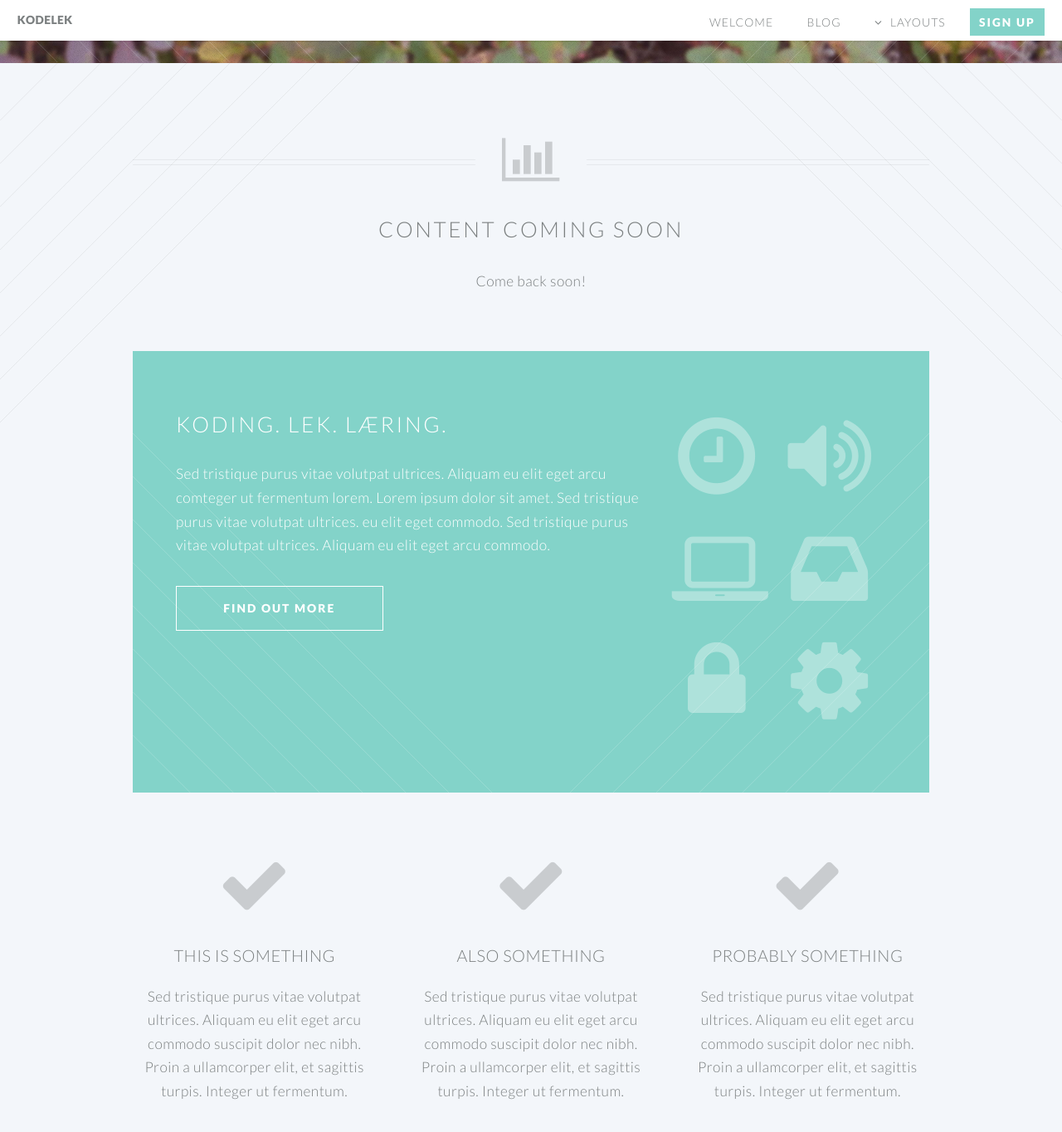
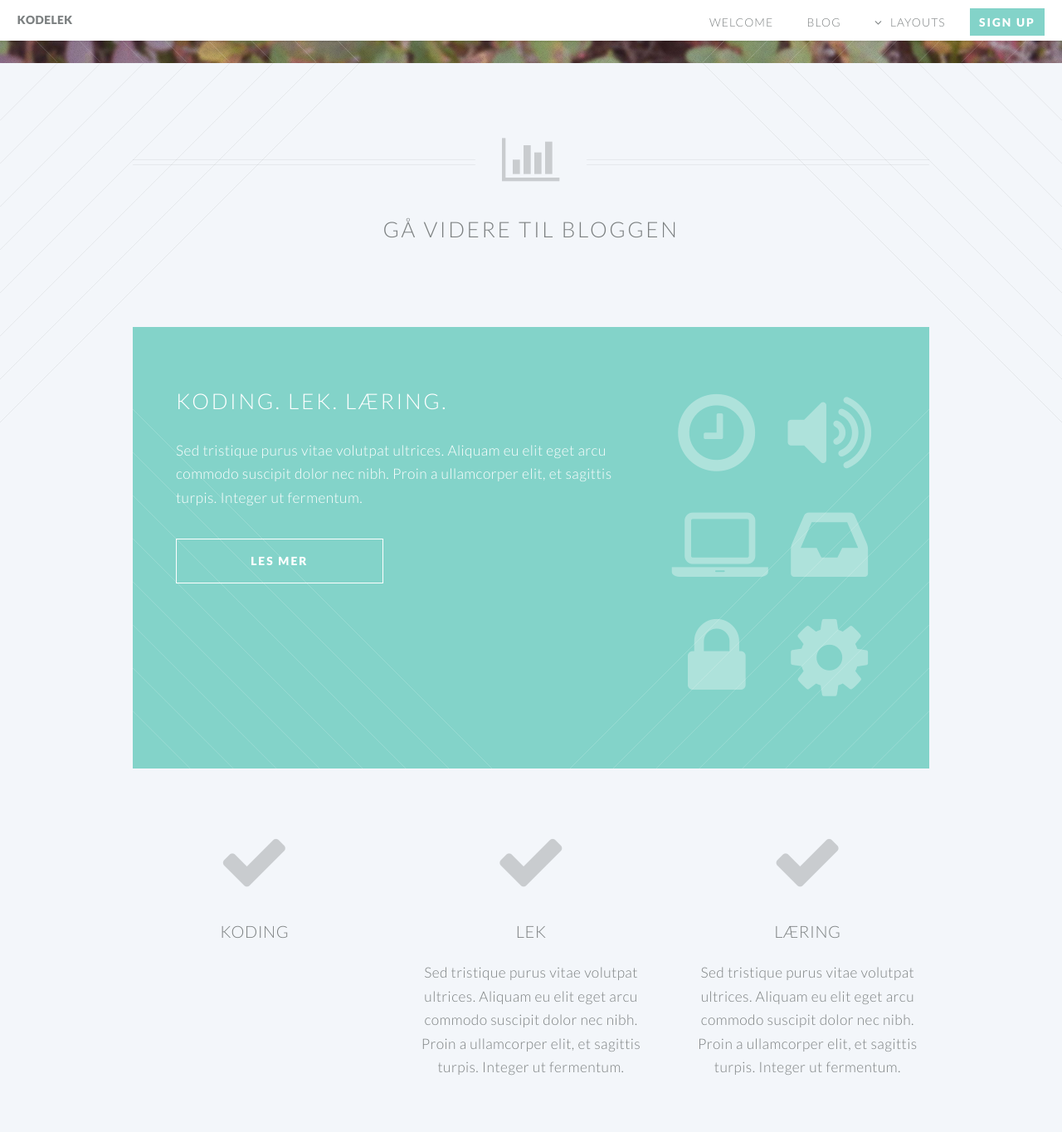
Before and after one commit to kodelek/kodelek.github.io, a Jekyll site: the page built from index.html, in a window 1280 px wide and 1400 px high, scrolled down 496 px. Shown: the top 1364 px of the window at 83% size. Built offline with Jekyll 4.4.1, drawn with Linux system fonts in a browser that asks for light colours; some of the changed text lies outside the part shown.

Commit message:
Update headings

```diff
--- a/_includes/banner.html
+++ b/_includes/banner.html
@@ -18,7 +18,7 @@
         <br />
         <footer>
             <ul class="buttons vertical">
-                <li><a href="#main" class="button fit scrolly">Tell Me More</a></li>
+                <li><a href="#main" class="button fit scrolly">Les mer</a></li>
             </ul>
         </footer>
     </div>
--- a/index.html
+++ b/index.html
@@ -6,9 +6,9 @@ layout: landing-page
 
 				<header class="special container">
 					<span class="icon fa-bar-chart-o"></span>
-					<h2>Content coming soon</h2>
+					<h2>Gå videre til bloggen</h2><!-- link! -->
 					<br />
-					<p>Come back soon!</p>
+					<p></p>
 				</header>
 
 				<!-- One -->
@@ -19,10 +19,10 @@ layout: landing-page
 								<header>
 								<h2>Koding. Lek. Læring.</h2>
 								</header>
-								<p>Sed tristique purus vitae volutpat ultrices. Aliquam eu elit eget arcu comteger ut fermentum lorem. Lorem ipsum dolor sit amet. Sed tristique purus vitae volutpat ultrices. eu elit eget commodo. Sed tristique purus vitae volutpat ultrices. Aliquam eu elit eget arcu commodo.</p>
+								<p>Sed tristique purus vitae volutpat ultrices. Aliquam eu elit eget arcu commodo suscipit dolor nec nibh. Proin a ullamcorper elit, et sagittis turpis. Integer ut fermentum.</p>
 								<footer>
 									<ul class="buttons">
-										<li><a href="#" class="button">Find Out More</a></li>
+										<li><a href="#" class="button">Les mer</a></li>
 									</ul>
 								</footer>
 
@@ -50,9 +50,10 @@ layout: landing-page
 								<section>
 									<span class="icon featured fa-check"></span>
 									<header>
-										<h3>This is Something</h3>
+										<h3>Koding</h3>
 									</header>
-									<p>Sed tristique purus vitae volutpat ultrices. Aliquam eu elit eget arcu commodo suscipit dolor nec nibh. Proin a ullamcorper elit, et sagittis turpis. Integer ut fermentum.</p>
+									<p>
+                  </p>
 								</section>
 
 							</div>
@@ -61,7 +62,7 @@ layout: landing-page
 								<section>
 									<span class="icon featured fa-check"></span>
 									<header>
-										<h3>Also Something</h3>
+										<h3>Lek</h3>
 									</header>
 									<p>Sed tristique purus vitae volutpat ultrices. Aliquam eu elit eget arcu commodo suscipit dolor nec nibh. Proin a ullamcorper elit, et sagittis turpis. Integer ut fermentum.</p>
 								</section>
@@ -70,7 +71,7 @@ layout: landing-page
 								<section>
 									<span class="icon featured fa-check"></span>
 									<header>
-										<h3>Probably Something</h3>
+										<h3>Læring</h3>
 									</header>
 									<p>Sed tristique purus vitae volutpat ultrices. Aliquam eu elit eget arcu commodo suscipit dolor nec nibh. Proin a ullamcorper elit, et sagittis turpis. Integer ut fermentum.</p>
 								</section>
@@ -139,13 +140,11 @@ layout: landing-page
 		<!-- CTA -->
 			<section id="cta">
 				<header>
-					<h2>Ready to do <strong>something</strong>?</h2>
-					<p>Proin a ullamcorper elit, et sagittis turpis integer ut fermentum.</p>
+					<h2>Lyst til å vite mer?</strong>?</h2>
 				</header>
 				<footer>
 					<ul class="buttons">
-						<li><a href="#" class="button special">Take My Money</a></li>
-						<li><a href="#" class="button">LOL Wut</a></li>
+						<li><a href="#" class="button special">Kontak oss</a></li>
 					</ul>
 				</footer>
 			</section>
```
